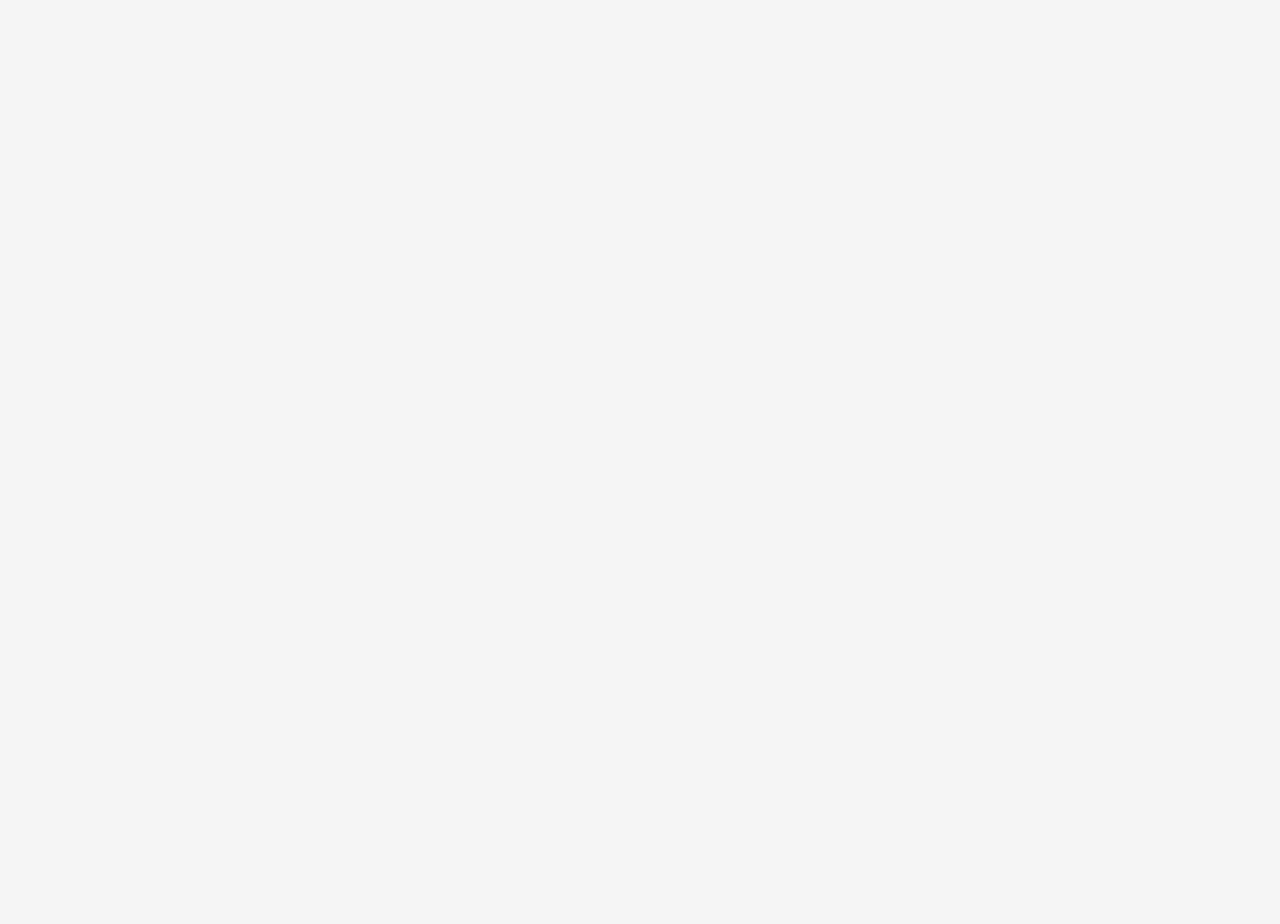
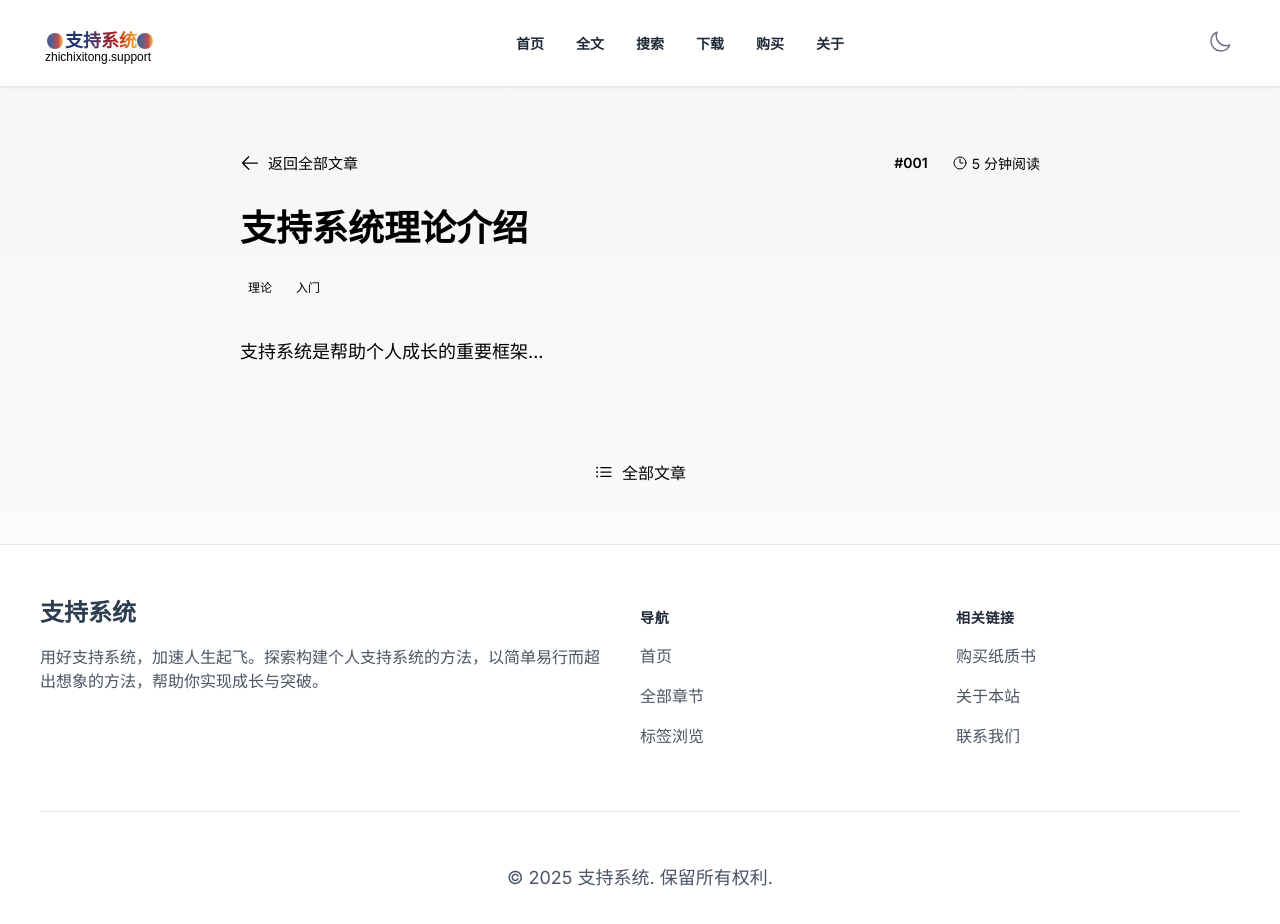
Before and after one commit to BuGuanBuLiDeYuan/zhichixitong-web, a Next.js app: page /chapter/001 in a window 1280 px wide. Before the commit this address had no page. Shown: the top 924 px of the page. Before the commit the page ends 800 px from the top, so only its background shows below. Built offline with nearby package versions, Linux system fonts and the light colour scheme.

Commit message:
修复章节ID格式化问题，确保使用3位数字格式

```diff
--- a/app/chapter/[id]/page.tsx
+++ b/app/chapter/[id]/page.tsx
@@ -2,6 +2,8 @@ import { Metadata } from 'next';
 import Link from 'next/link';
 import { notFound } from 'next/navigation';
 import { getChapterById, getAllChapters } from '../../../lib/chapters';
+import { Suspense } from 'react';
+import ChapterContent from '@/components/ChapterContent';
 
 // 生成静态参数
 export async function generateStaticParams() {
@@ -13,22 +15,20 @@ export async function generateStaticParams() {
 
 // 动态元数据
 export async function generateMetadata({ params }: { params: { id: string } }): Promise<Metadata> {
-    const chapter = getChapterById(params.id);
+    // 移除前导零以获取实际的章节ID
+    const actualId = params.id.replace(/^0+/, '');
+    const chapter = getChapterById(actualId);
 
     if (!chapter) {
         return {
             title: '章节未找到 - 支持系统',
+            description: '抱歉，您请求的章节不存在。'
         };
     }
 
     return {
         title: `${chapter.title} - 支持系统`,
-        description: chapter.excerpt,
-        openGraph: {
-            title: `${chapter.title} - 支持系统`,
-            description: chapter.excerpt,
-            type: 'article',
-        },
+        description: chapter.excerpt
     };
 }
 
@@ -39,45 +39,13 @@ interface ChapterPageProps {
 }
 
 export default function ChapterPage({ params }: ChapterPageProps) {
-    const chapter = getChapterById(params.id);
+    // 移除前导零以获取实际的章节ID
+    const actualId = params.id.replace(/^0+/, '');
+    const chapter = getChapterById(actualId);
 
     if (!chapter) {
         notFound();
     }
-
-    // 将内容文本转换为HTML段落
-    const contentHtml = chapter.content
-        .split('\n\n')
-        .map((paragraph, index) => {
-            // 处理标题
-            if (paragraph.startsWith('# ')) {
-                return (
-                    <h1 key={index} className="chapter-heading-1">
-                        {paragraph.substring(2)}
-                    </h1>
-                );
-            } else if (paragraph.startsWith('## ')) {
-                return (
-                    <h2 key={index} className="chapter-heading-2">
-                        {paragraph.substring(3)}
-                    </h2>
-                );
-            } else if (paragraph.startsWith('### ')) {
-                return (
-                    <h3 key={index} className="chapter-heading-3">
-                        {paragraph.substring(4)}
-                    </h3>
-                );
-            } else if (paragraph.trim() === '') {
-                return null;
-            } else {
-                return (
-                    <p key={index} className="chapter-paragraph">
-                        {paragraph}
-                    </p>
-                );
-            }
-        });
 
     return (
         <div className="page-container">
@@ -102,9 +70,8 @@ export default function ChapterPage({ params }: ChapterPageProps) {
                                 </svg>
                                 返回全部文章
                             </Link>
-
                             <div className="chapter-info">
-                                <span className="chapter-id">{chapter.id}</span>
+                                <span className="chapter-id">#{chapter.id.padStart(3, '0')}</span>
                                 <span className="read-time">
                                     <svg
                                         xmlns="http://www.w3.org/2000/svg"
@@ -120,7 +87,7 @@ export default function ChapterPage({ params }: ChapterPageProps) {
                                             d="M12 6v6h4.5m4.5 0a9 9 0 1 1-18 0 9 9 0 0 1 18 0Z"
                                         />
                                     </svg>
-                                    <span>{chapter.readTime} 分钟阅读</span>
+                                    {chapter.readTime} 分钟阅读
                                 </span>
                             </div>
                         </div>
@@ -136,7 +103,9 @@ export default function ChapterPage({ params }: ChapterPageProps) {
                         </div>
                     </div>
 
-                    <div className="chapter-content">{contentHtml}</div>
+                    <Suspense fallback={<div>正在加载文章内容...</div>}>
+                        <ChapterContent content={chapter.content} />
+                    </Suspense>
 
                     <div className="chapter-footer">
                         <div className="chapter-navigation">
--- /dev/null
+++ b/components/ChapterContent.tsx
@@ -0,0 +1,41 @@
+interface ChapterContentProps {
+    content: string;
+}
+
+export default function ChapterContent({ content }: ChapterContentProps) {
+    // 将内容文本转换为HTML段落
+    const contentHtml = content
+        .split('\n\n')
+        .map((paragraph, index) => {
+            // 处理标题
+            if (paragraph.startsWith('# ')) {
+                return (
+                    <h1 key={index} className="chapter-heading-1">
+                        {paragraph.substring(2)}
+                    </h1>
+                );
+            } else if (paragraph.startsWith('## ')) {
+                return (
+                    <h2 key={index} className="chapter-heading-2">
+                        {paragraph.substring(3)}
+                    </h2>
+                );
+            } else if (paragraph.startsWith('### ')) {
+                return (
+                    <h3 key={index} className="chapter-heading-3">
+                        {paragraph.substring(4)}
+                    </h3>
+                );
+            } else if (paragraph.trim() === '') {
+                return null;
+            } else {
+                return (
+                    <p key={index} className="chapter-paragraph">
+                        {paragraph}
+                    </p>
+                );
+            }
+        });
+
+    return <div className="chapter-content">{contentHtml}</div>;
+}
```
Also changed, not shown: components/ui/ChapterCard.tsx (+5 -2 lines).
